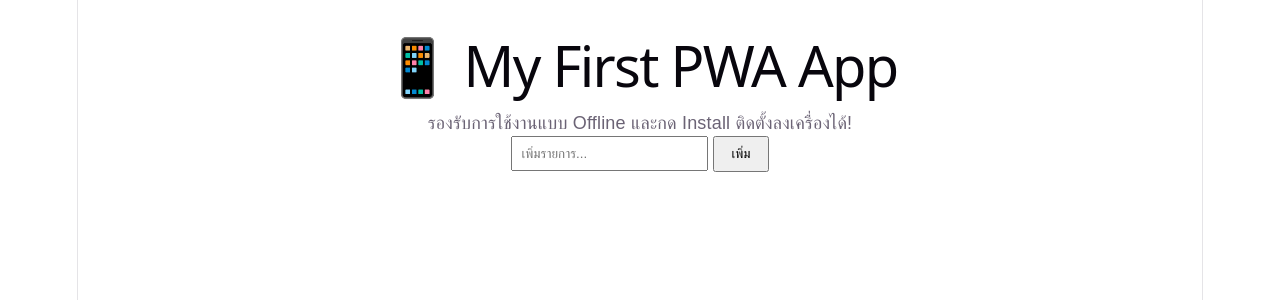
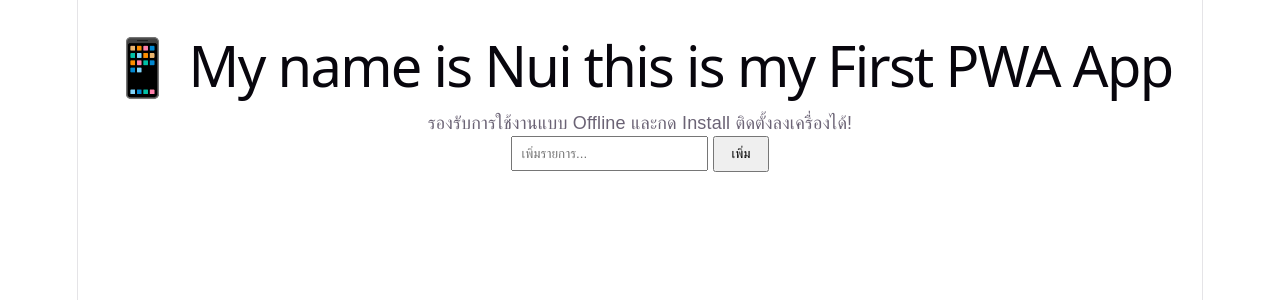
Before and after one commit to Nuikittinan/my-pwa-app, a React (Vite) app: page / in a window 1280 px wide. Shown: the top 300 px of the page. Built offline with nearby package versions, Linux system fonts and the light colour scheme.

Commit message:
แก้หัวเรื่อง

```diff
--- a/src/App.jsx
+++ b/src/App.jsx
@@ -13,7 +13,7 @@ function App() {
 
   return (
     <div style={{ padding: '20px', fontFamily: 'sans-serif' }}>
-      <h1>📱 My First PWA App</h1>
+      <h1>📱 My name is Nui this is my First PWA App</h1>
       <p>รองรับการใช้งานแบบ Offline และกด Install ติดตั้งลงเครื่องได้!</p>
 
       <div style={{ marginBottom: '10px' }}>
```
